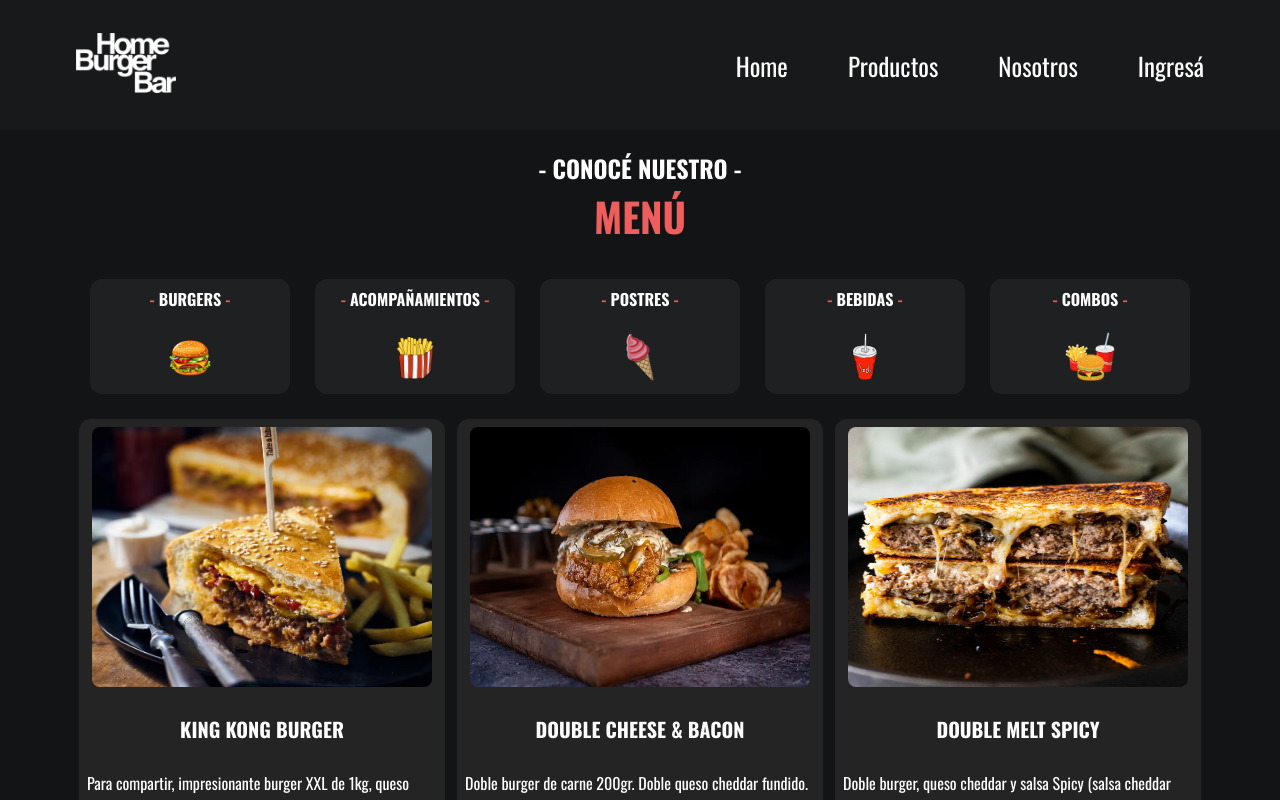
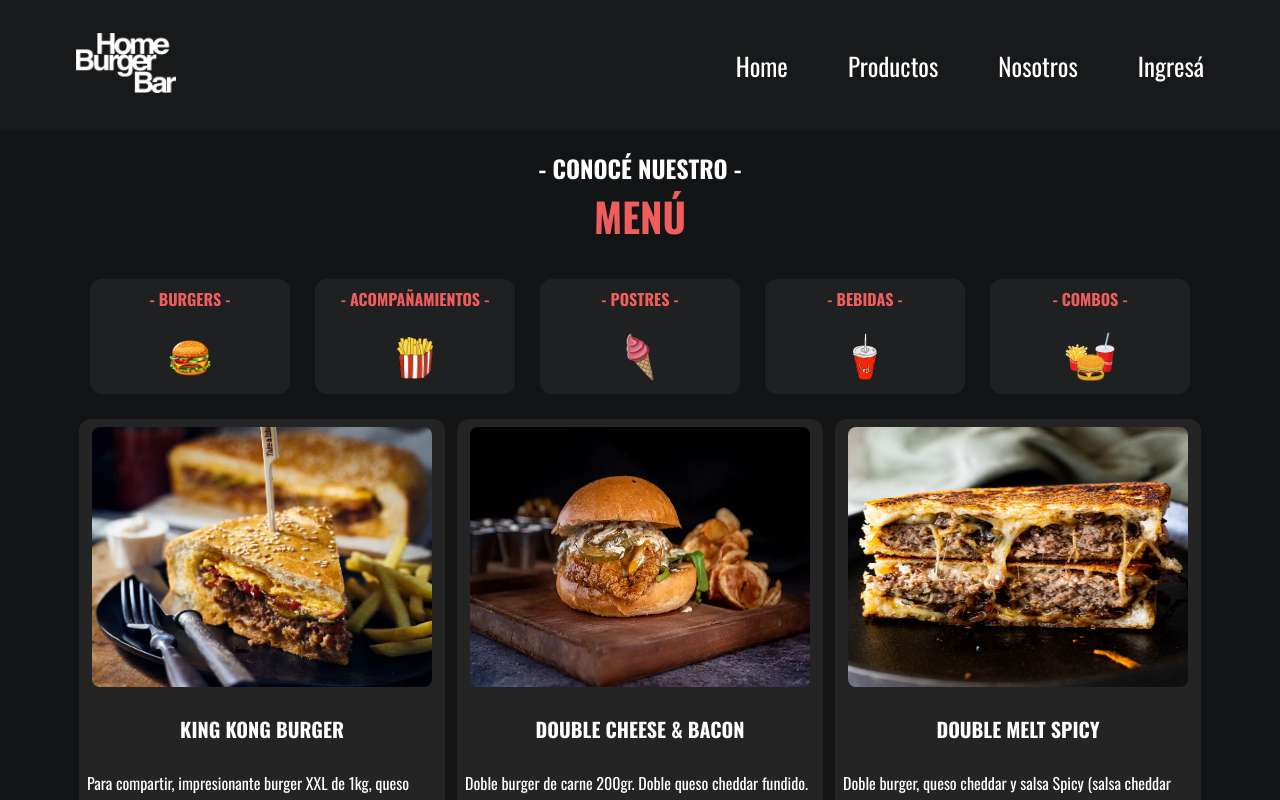
Before and after one commit to alanVelazquez14/Landin-page-React, a React (Vite) app: page /products in a window 1280 px wide. Shown: the top 800 px of the page. Built offline with nearby package versions, Linux system fonts and the light colour scheme.

Commit message:
Hice la logica de filtros

```diff
--- a/src/components/Categorias/Categorias.jsx
+++ b/src/components/Categorias/Categorias.jsx
@@ -1,13 +1,23 @@
 import React from "react";
 import { CategoryContainerStyled } from "./CategoriasStyled";
+import { useDispatch, useSelector } from "react-redux";
+import { selectCategory } from "../../redux/categoriesSlice/categoriesSlice";
 
-const Categorias = ({ title, img }) => {
+const Categorias = ({ title, img, category }) => {
+  const { selectedCategory } = useSelector((state) => state.categories);
+
+  const dispatch = useDispatch();
+  const isSelected = category === selectedCategory;
+
   return (
-    <CategoryContainerStyled>
+    <CategoryContainerStyled
+      selected={isSelected}
+      onClick={() => dispatch(selectCategory(category))}
+    >
       <h4>
         <span>-</span> {title} <span>-</span>
       </h4>
-      <img src={img} alt={title} />
+      <img src={img} alt={category} />
     </CategoryContainerStyled>
   );
 };
--- a/src/components/Categorias/CategoriasStyled.js
+++ b/src/components/Categorias/CategoriasStyled.js
@@ -5,12 +5,13 @@ export const CategoryContainerStyled = styled.div`
   flex-direction: column;
   align-items: center;
   box-sizing: border-box;
-  background-color: #1f2021;
+  background-color: ${(props) => (props.selected ? "#f05d5d" : "#1f2021")};
   border-radius: 12px;
   padding: 8px;
   cursor: pointer;
   width: 200px;
   height: 115px;
+  transition: transform 0.3s ease, background-color 0.3s ease;
 
   span {
     color: #f05d5d;
@@ -18,6 +19,7 @@ export const CategoryContainerStyled = styled.div`
 
   h4 {
     margin-top: 0;
+    color: ${(props) => (props.selected ? "#ffffff" : "#f05d5d")};
   }
 
   img {
--- a/src/pages/Products/Products.jsx
+++ b/src/pages/Products/Products.jsx
@@ -11,29 +11,34 @@ import { burgers } from "../../data/Menu";
 import { useSelector } from "react-redux";
 
 const Products = () => {
-  const { categories } = useSelector((state) => state.categories);
+  const { categories, selectedCategory } = useSelector(
+    (state) => state.categories
+  );
 
+  const filteredBurgers = selectedCategory
+    ? burgers.filter((burgers) => burgers.categoria === selectedCategory)
+    : burgers;
 
   return (
-    <>
     <ProductsContainerStyled>
       <TitleProductsStyled>
         <h2>- CONOCÉ NUESTRO -</h2>
         <h1>MENÚ</h1>
       </TitleProductsStyled>
+
       <CategoriasContainer>
         {categories.map((category) => (
           <Categorias key={category.id} {...category} />
         ))}
       </CategoriasContainer>
-
+      {filteredBurgers.length > 0 && (
         <ProductsContainer>
-          {burgers.map((burger) => (
+          {filteredBurgers.map((burger) => (
             <Menu key={burger.id} {...burger} />
           ))}
         </ProductsContainer>
+      )}
     </ProductsContainerStyled>
-    </>
   );
 };
 
--- a/src/redux/categoriesSlice/categoriesSlice.js
+++ b/src/redux/categoriesSlice/categoriesSlice.js
@@ -3,16 +3,24 @@ import { categorys } from "../../data/Categories";
 
 const INITIAL_STATE = {
   categories: categorys,
+  selectedCategory: null,
 };
 
 export const categoriesSlice = createSlice({
   name: "categories",
   initialState: INITIAL_STATE,
   reducers: {
+    selectCategory: (state, action) => {
+      return {
+        ...state,
+        selectedCategory:
+          action.payload !== state.selectedCategory ? action.payload : null,
+      };
+    },
     getCategories: (state) => state,
   },
 });
 
-export const { getCategories } = categoriesSlice.actions;
+export const { getCategories, selectCategory } = categoriesSlice.actions;
 
 export default categoriesSlice.reducer;
```
Lines whose indentation alone changed are shown as unchanged.
